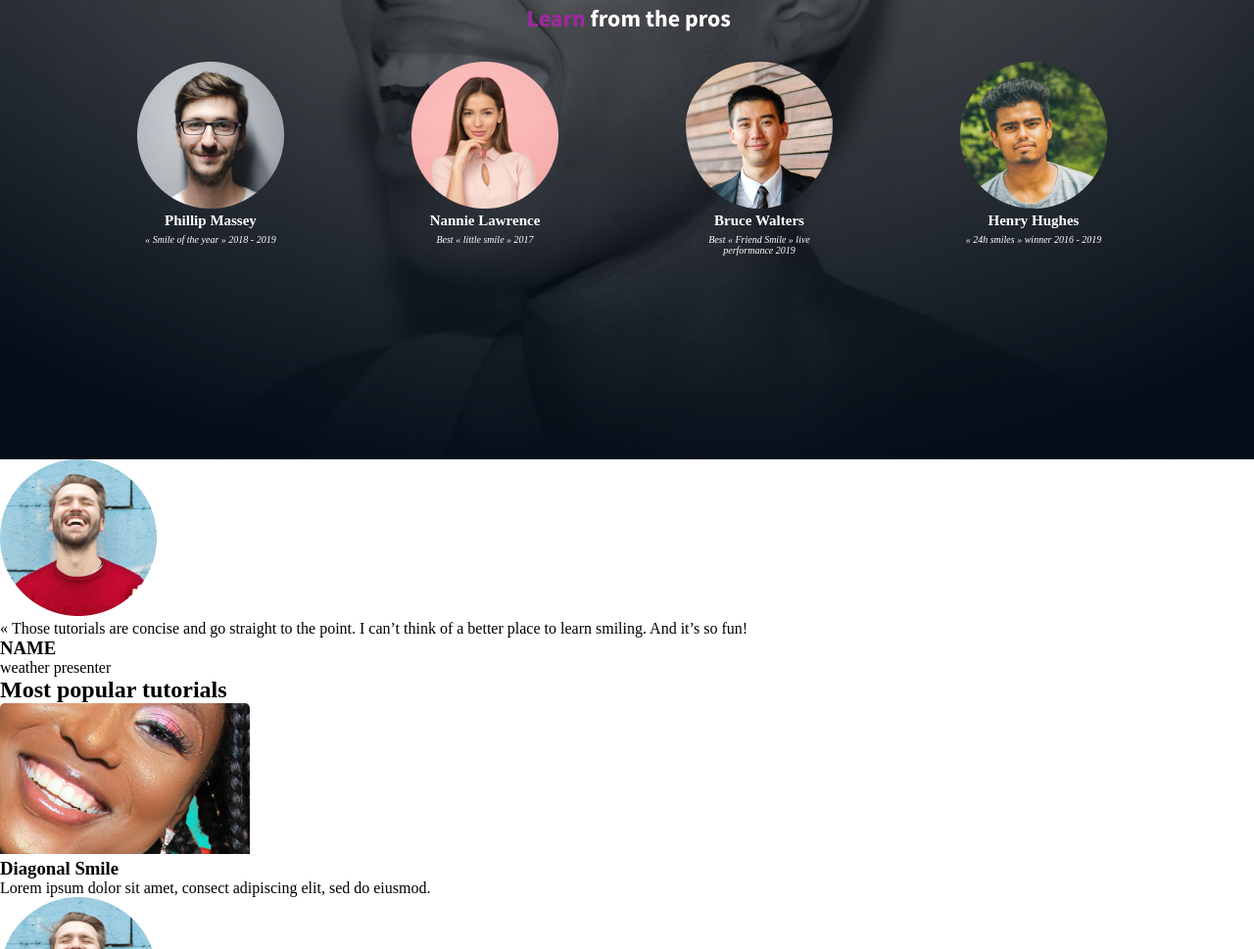
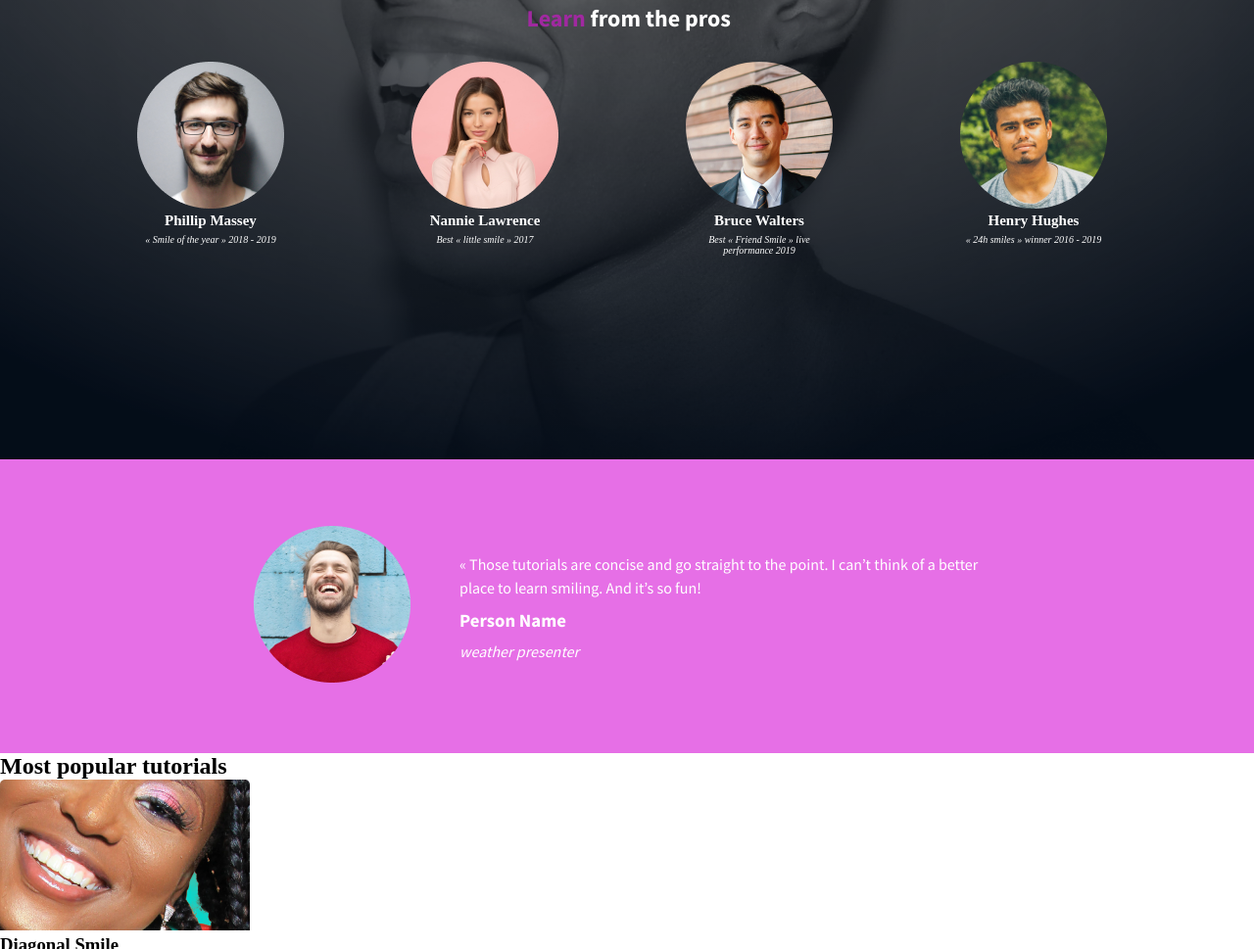
Before and after one commit to BrianRichu/alx_html_css, a plain HTML site: page css_advanced/index.html in a window 1280 px wide. Shown: the part 331-1300 px from the top of the page at 98% size. Drawn offline with Linux system fonts and the light colour scheme.

Commit message:
added styling to quote section

```diff
--- a/css_advanced/index.html
+++ b/css_advanced/index.html
@@ -58,13 +58,13 @@
             </div>
         </section>
         </header>
-        <section>
+        <section class="section-2">
             <div>
                 <img src="images/5.png" alt="image">
             </div>
             <div>
-                <blockquote>« Those tutorials are concise and go straight to the point. I can’t think of a better place to learn smiling. And it’s so fun!</blockquote>
-                <h3>NAME</h3>
+                <blockquote>« Those tutorials are concise and go straight to the point. I can’t think of a better <br>place to learn smiling. And it’s so fun!</blockquote>
+                <h3>Person Name</h3>
                 <P>weather presenter</P>
             </div>
         </section>
--- a/css_advanced/styles.css
+++ b/css_advanced/styles.css
@@ -1,3 +1,6 @@
+:root{
+  --main-font:'Source Sans Pro', sans-serif;
+}
 *{
   margin: 0;
   padding: 0;
@@ -51,7 +54,7 @@ nav ul li a:hover{
 .content h1{
   font-size: 85px;
   color: white;
- font-family: 'Source Sans Pro', sans-serif;
+ font-family: var(--main-font);
 }
 .content span{
   color: white;
@@ -79,7 +82,7 @@ nav ul li a:hover{
 }
 .pros h2{
   color: white;
-  font-family: 'Source Sans Pro', sans-serif;
+  font-family: var(--main-font);
   position: absolute;
   left: 42%;
   }
@@ -113,3 +116,31 @@ nav ul li a:hover{
     padding-top: 5px;
     font-size: 10px;
   }
+  .section-2{
+    width: 100%;
+    height: 300px;
+    background-color: rgb(230, 111, 230);
+    display: flex;
+    align-items: center;
+
+  }
+  .section-2 img{
+    padding-left: 259px;
+    width: 160px;
+    height: 160px;
+  }
+.section-2 blockquote{
+  padding-left: 50px;
+  color: white;
+  line-height: 1.5em;
+  font-family: var(--main-font);
+}
+.section-2 h3, .section-2 p{
+  color: white;
+  padding-left: 50px;
+  padding-top: 10px;
+  font-family: 'Source Sans Pro', sans-serif;
+}
+.section-2 p{
+  font-style: italic;
+}
```
